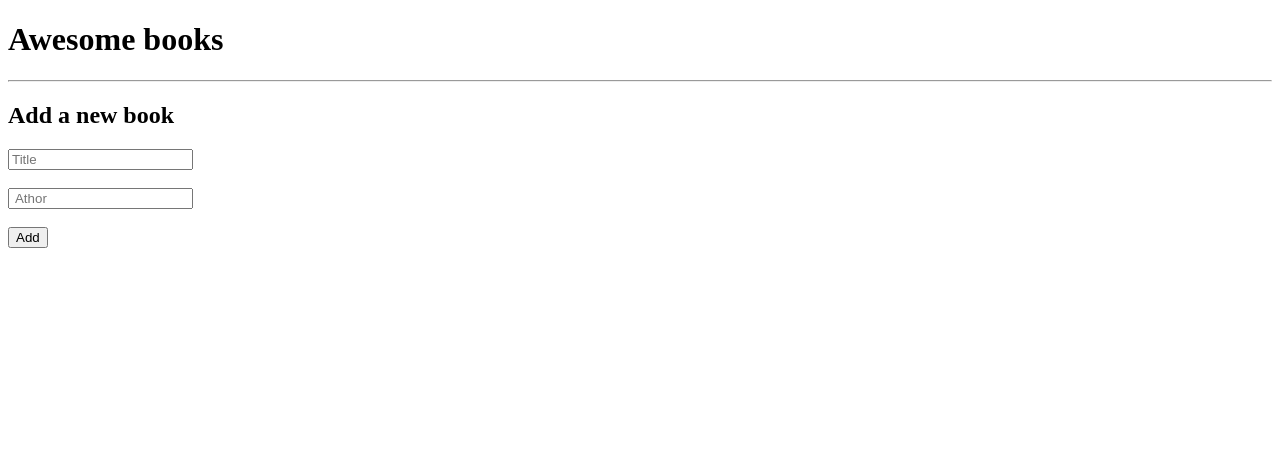
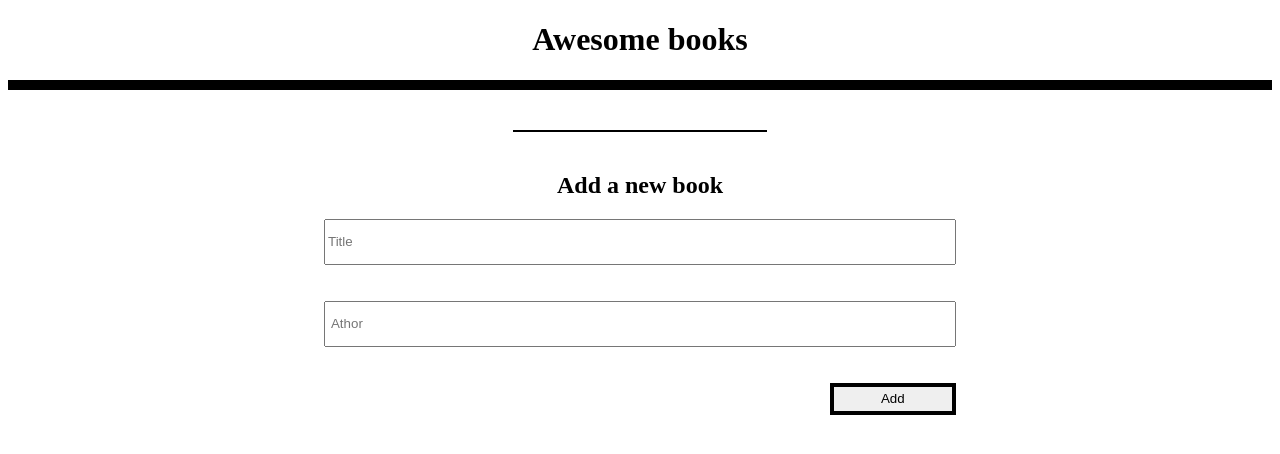
Before and after one commit to tsohleDev/Awesome-Books, a website: page index.html in a window 1280 px wide. Drawn offline with Linux system fonts and the light colour scheme.

Commit message:
add style

```diff
--- a/style.css
+++ b/style.css
@@ -1,3 +1,53 @@
 h1 {
+  text-align: center;
   color: black;
 }
+
+div {
+  display: flex;
+  justify-content: space-between;
+  padding: 2vh 5%;
+}
+
+button {
+  border: 4px solid black;
+  width: 20vw;
+}
+
+button:hover {
+  border: 2px solid black;
+}
+
+hr {
+  margin: 5vh auto;
+  width: 20%;
+  border: 1px solid black;
+}
+
+.books {
+  border: 5px solid black;
+}
+
+.grey {
+  background-color: grey;
+}
+
+#form {
+  text-align: center;
+}
+
+form {
+  display: flex;
+  flex-direction: column;
+  margin: 0 25%;
+}
+
+form input {
+  height: 5vh;
+}
+
+form button {
+  align-self: flex-end;
+  height: 4vh;
+  width: 20%;
+}
```
